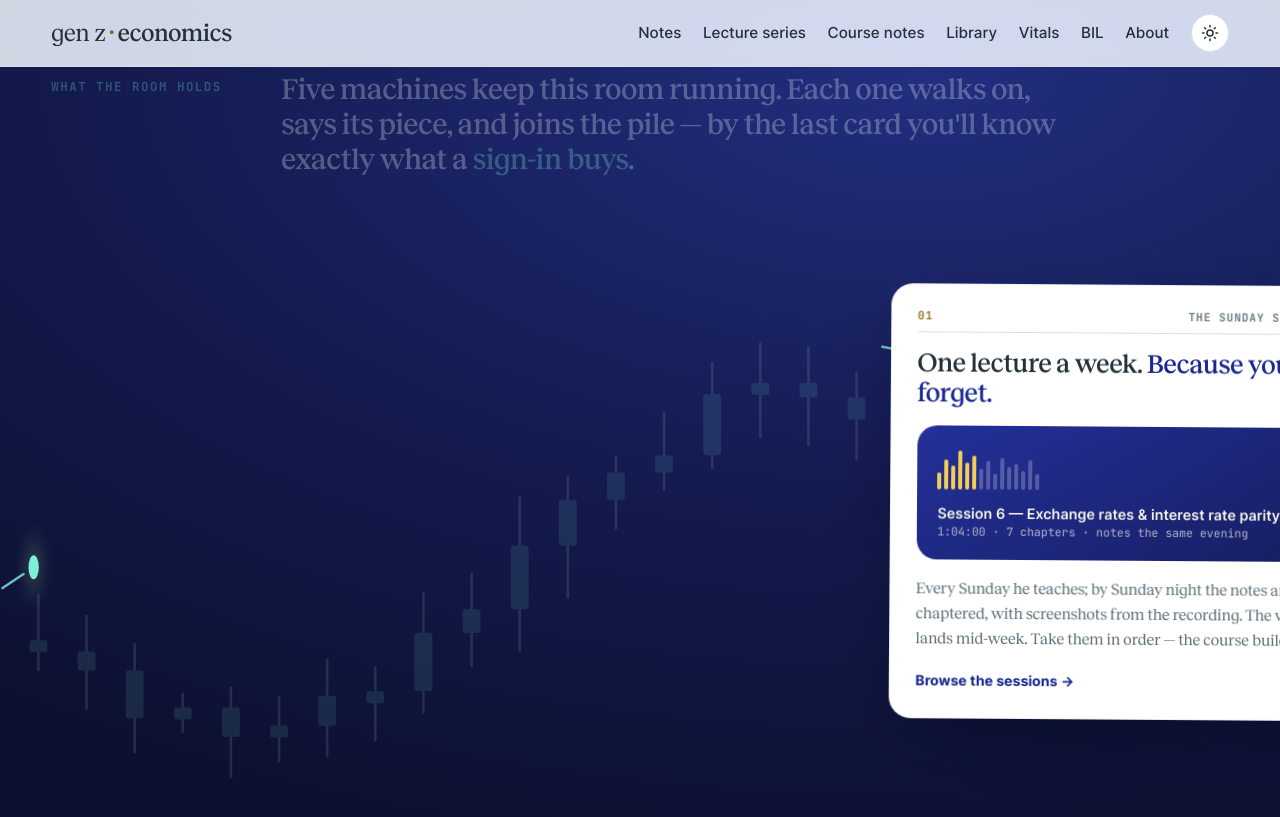
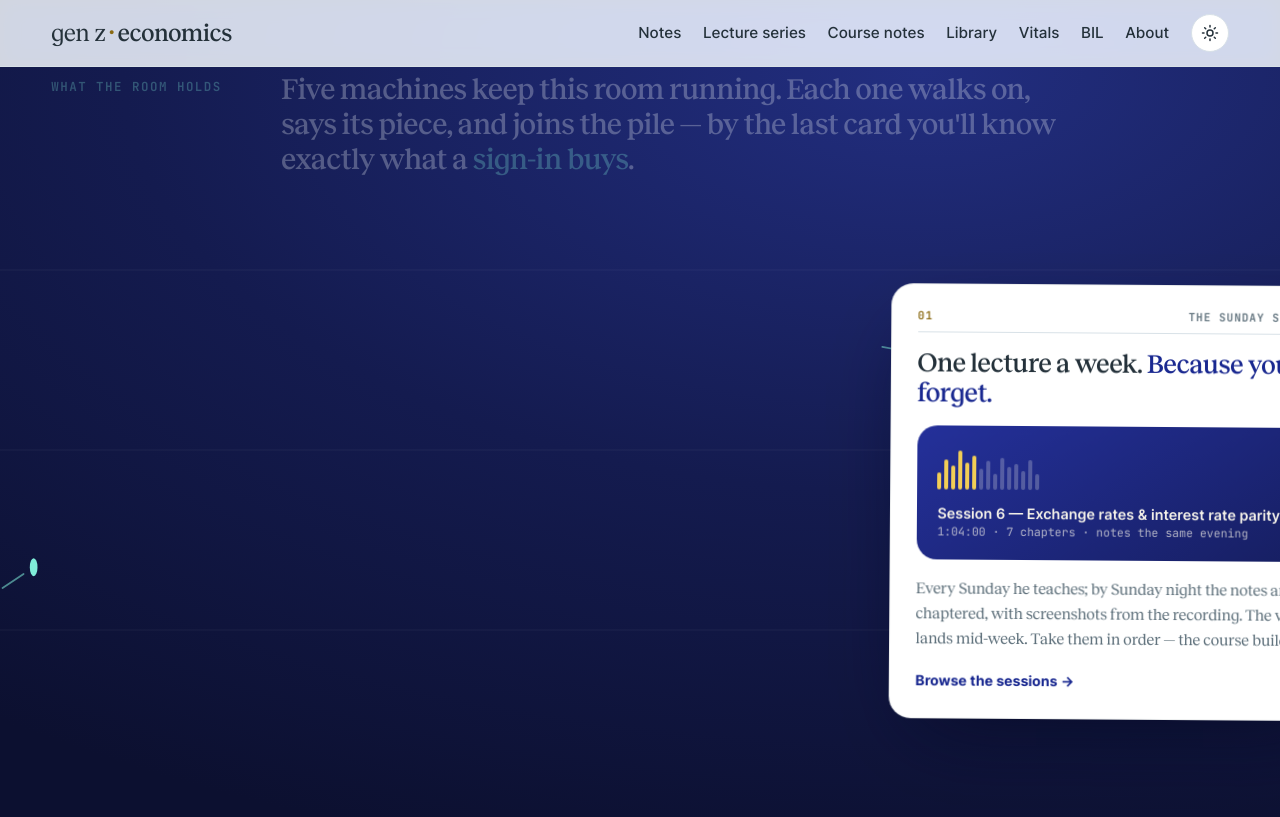
Before and after one commit to harsharya7021/genz-economics.com, a Jekyll site: the page built from index.html, in a window 1280 px wide and 900 px high, scrolled down 1262 px. Shown: the top 817 px of the window. Built offline with Jekyll 4.4.1, drawn with Linux system fonts in a browser that asks for light colours; nearby versions of some CDN libraries; the list of posts is cut into pages by our own code.

Commit message:
Hero: dark RBI-lion collage + dark lecture-hall art (your picks) on navy; ISB-only Google sign-in (isb.edu gate + hd hint + surfaced errors); replace candlestick stage backdrop with a clean scroll-drawn line + hairline grid

```diff
--- a/_layouts/home.html
+++ b/_layouts/home.html
@@ -62,43 +62,12 @@ layout: default
      in and joins a centred pile, then the pile rides the scroll down and
      dissolves into the white CTA. home-stack.js drives it. ── -->
 <section class="stack-stage" id="walkthrough">
-  <!-- ambient background texture: a stilled candlestick chart, very low
-       opacity — pure decoration, echoes the "stock line" progress mark
-       in the stage foot below without competing with the cards. -->
-  <svg class="stage-candles" viewBox="0 0 1000 300" preserveAspectRatio="none" aria-hidden="true">
-    <g class="sc-candle">
-      <line x1="30.0" y1="197.9" x2="30.0" y2="223.7"/><rect x="23.0" y="213.4" width="14" height="4.0" rx="1.5"/>
-      <line x1="67.6" y1="205.0" x2="67.6" y2="236.5"/><rect x="60.6" y="217.2" width="14" height="6.3" rx="1.5"/>
-      <line x1="105.2" y1="214.3" x2="105.2" y2="251.1"/><rect x="98.2" y="223.5" width="14" height="15.9" rx="1.5"/>
-      <line x1="142.8" y1="230.9" x2="142.8" y2="244.3"/><rect x="135.8" y="235.8" width="14" height="4.0" rx="1.5"/>
-      <line x1="180.4" y1="228.9" x2="180.4" y2="259.3"/><rect x="173.4" y="235.8" width="14" height="9.9" rx="1.5"/>
-      <line x1="218.0" y1="231.9" x2="218.0" y2="254.1"/><rect x="211.0" y="241.8" width="14" height="4.0" rx="1.5"/>
-      <line x1="255.6" y1="219.7" x2="255.6" y2="252.2"/><rect x="248.6" y="231.9" width="14" height="10.0" rx="1.5"/>
-      <line x1="293.2" y1="222.2" x2="293.2" y2="247.0"/><rect x="286.2" y="230.4" width="14" height="4.0" rx="1.5"/>
-      <line x1="330.8" y1="197.2" x2="330.8" y2="237.8"/><rect x="323.8" y="210.9" width="14" height="19.4" rx="1.5"/>
-      <line x1="368.4" y1="191.0" x2="368.4" y2="222.3"/><rect x="361.4" y="203.1" width="14" height="7.9" rx="1.5"/>
-      <line x1="406.0" y1="165.5" x2="406.0" y2="217.3"/><rect x="399.0" y="181.8" width="14" height="21.3" rx="1.5"/>
-      <line x1="443.6" y1="158.6" x2="443.6" y2="199.5"/><rect x="436.6" y="166.6" width="14" height="15.2" rx="1.5"/>
-      <line x1="481.2" y1="151.9" x2="481.2" y2="176.4"/><rect x="474.2" y="157.5" width="14" height="9.1" rx="1.5"/>
-      <line x1="518.8" y1="137.2" x2="518.8" y2="163.7"/><rect x="511.8" y="151.8" width="14" height="5.7" rx="1.5"/>
-      <line x1="556.4" y1="120.6" x2="556.4" y2="156.3"/><rect x="549.4" y="131.4" width="14" height="20.3" rx="1.5"/>
-      <line x1="594.0" y1="114.2" x2="594.0" y2="146.1"/><rect x="587.0" y="127.6" width="14" height="4.0" rx="1.5"/>
-      <line x1="631.6" y1="115.6" x2="631.6" y2="148.7"/><rect x="624.6" y="127.6" width="14" height="4.9" rx="1.5"/>
-      <line x1="669.2" y1="124.1" x2="669.2" y2="153.5"/><rect x="662.2" y="132.5" width="14" height="7.3" rx="1.5"/>
-      <line x1="706.8" y1="126.8" x2="706.8" y2="151.9"/><rect x="699.8" y="139.2" width="14" height="4.0" rx="1.5"/>
-      <line x1="744.4" y1="128.8" x2="744.4" y2="159.8"/><rect x="737.4" y="139.2" width="14" height="4.8" rx="1.5"/>
-      <line x1="782.0" y1="126.8" x2="782.0" y2="172.9"/><rect x="775.0" y="144.0" width="14" height="18.3" rx="1.5"/>
-      <line x1="819.6" y1="143.3" x2="819.6" y2="167.1"/><rect x="812.6" y="156.6" width="14" height="5.7" rx="1.5"/>
-      <line x1="857.2" y1="142.8" x2="857.2" y2="190.7"/><rect x="850.2" y="156.6" width="14" height="21.1" rx="1.5"/>
-      <line x1="894.8" y1="156.6" x2="894.8" y2="193.2"/><rect x="887.8" y="174.5" width="14" height="4.0" rx="1.5"/>
-      <line x1="932.4" y1="166.5" x2="932.4" y2="184.4"/><rect x="925.4" y="174.5" width="14" height="4.0" rx="1.5"/>
-      <line x1="970.0" y1="160.5" x2="970.0" y2="179.3"/><rect x="963.0" y="173.9" width="14" height="4.0" rx="1.5"/>
-    </g>
-  </svg>
-  <!-- the progress line: same coordinate space as the candles, drawn just
-       above their wicks — it reveals left-to-right as you scroll the belt,
-       climbing over the candlestick trend, dot riding the tip. -->
+  <!-- the scroll line: a single clean trend line that draws left-to-right
+       as you scroll the belt (stroke-dashoffset, home-stack.js), a lit dot
+       riding the tip. Three hairline gridlines give it a chart's structure
+       without the old candlesticks. -->
   <svg class="stage-spark" viewBox="0 0 1000 300" preserveAspectRatio="none" aria-hidden="true">
+    <g class="ssp-grid"><line x1="0" y1="90" x2="1000" y2="90"/><line x1="0" y1="150" x2="1000" y2="150"/><line x1="0" y1="210" x2="1000" y2="210"/></g>
     <path id="stackSparkPath" class="ssp-line" pathLength="1"
       d="M2 196 L30 188 L67.6 195 L105.2 204 L142.8 221 L180.4 219 L218 222 L255.6 210 L293.2 212 L330.8 187 L368.4 181 L406 155 L443.6 149 L481.2 142 L518.8 127 L556.4 111 L594 104 L631.6 106 L669.2 114 L706.8 117 L744.4 119 L782 117 L819.6 133 L857.2 133 L894.8 147 L932.4 157 L970 151 L998 118"/>
     <circle id="stackSparkDot" class="ssp-dot" r="4" cx="2" cy="196"></circle>
--- a/assets/css/main.css
+++ b/assets/css/main.css
@@ -1561,7 +1561,11 @@ dfn.lookup:hover { background: var(--highlight); }
   .flipped .hall-karma { animation: karmaPop .7s cubic-bezier(.2,1.4,.4,1) .5s both; }
   @keyframes karmaPop { from { transform: scale(0); } to { transform: scale(1); } }
 }
-.hall-caption { position: relative; z-index: 1; font: 400 .88rem/1.5 var(--body); color: var(--ink-soft); margin: 0; max-width: 32ch; }
+/* The back face carries the dark lecture-hall art — pull the caption to
+   light and lay a soft scrim under it so it reads over the navy. */
+.pf-back { color: #EAF0F5; }
+.pf-back::after { content: ""; position: absolute; inset: auto 0 0 0; height: 52%; background: linear-gradient(transparent, rgba(10,14,42,.82)); z-index: 0; pointer-events: none; }
+.hall-caption { position: relative; z-index: 1; font: 400 .88rem/1.5 var(--body); color: #C4D0DA; margin: 0; max-width: 32ch; }
 .mast-fact {
   display: flex; flex-direction: column; gap: .3rem; margin: 1.1rem 0 0;
   font: 600 .92rem var(--sans); color: var(--ink);
@@ -1617,9 +1621,7 @@ dfn.lookup:hover { background: var(--highlight); }
   position: relative;
 }
 /* ambient stilled candlestick chart, low opacity — decorative fill only */
-.stage-candles { position: absolute; inset: 0; width: 100%; height: 100%; opacity: .11; pointer-events: none; z-index: 0; }
-.stage-candles .sc-candle line { stroke: #F4F8FA; stroke-width: 2; }
-.stage-candles .sc-candle rect { fill: var(--isb-green); }
+/* (candlestick backdrop removed — the single scroll line below is the mark) */
 .stack-pin { position: relative; z-index: 1; min-height: 100svh; padding: 4.5rem 0 4rem; display: flex; flex-direction: column; }
 .stage-head { display: grid; grid-template-columns: 190px 1fr; gap: 2.5rem; align-items: start; }
 .stage-label { font: 600 .78rem var(--mono); letter-spacing: .12em; text-transform: uppercase; color: var(--isb-green); margin: .35rem 0 0; }
@@ -1660,8 +1662,9 @@ dfn.lookup:hover { background: var(--highlight); }
    (stroke dashoffset, driven by home-stack.js) as you scroll the belt,
    a lit dot riding the tip. Invisible without JS (dashoffset 1). */
 .stage-spark { position: absolute; inset: 0; width: 100%; height: 100%; pointer-events: none; z-index: 0; overflow: visible; }
-.ssp-line { fill: none; stroke: var(--isb-green); stroke-width: 2.5; vector-effect: non-scaling-stroke; stroke-linecap: round; stroke-linejoin: round; opacity: .8; stroke-dasharray: 1; stroke-dashoffset: 1; }
-.ssp-dot { fill: var(--isb-green); filter: drop-shadow(0 0 6px rgba(180,255,150,.75)); opacity: 0; }
+.ssp-grid line { stroke: #F4F8FA; stroke-width: 1; vector-effect: non-scaling-stroke; opacity: .05; }
+.ssp-line { fill: none; stroke: var(--isb-green); stroke-width: 1.75; vector-effect: non-scaling-stroke; stroke-linecap: round; stroke-linejoin: round; opacity: .55; stroke-dasharray: 1; stroke-dashoffset: 1; }
+.ssp-dot { fill: var(--isb-green); r: 3; opacity: 0; }
 .stack-ready .ssp-dot { opacity: 1; }
 
 /* Desktop, once home-stack.js takes over */
--- a/assets/js/comments.js
+++ b/assets/js/comments.js
@@ -37,6 +37,7 @@
     var authEl = box.querySelector(".cmt-auth"), formEl = box.querySelector(".cmt-form"), listEl = box.querySelector(".cmt-list");
 
     authMod.onAuthStateChanged(auth, function (user) {
+      if (user && window.GZE_emailAllowed && !window.GZE_emailAllowed(user.email)) { authMod.signOut(auth); user = null; }
       if (user) {
         authEl.innerHTML = '<span class="cmt-who"><img src="' + esc(user.photoURL || "") + '" alt="" class="cmt-av">' + esc(user.displayName || "You") + '</span><button type="button" class="cmt-signout">Sign out</button>';
         formEl.innerHTML = '<textarea class="cmt-input" rows="2" placeholder="Add to the discussion…"></textarea><button type="button" class="cmt-post">Post</button>';
@@ -50,7 +51,14 @@
       } else {
         authEl.innerHTML = '<button type="button" class="cmt-signin"><svg width="16" height="16" viewBox="0 0 24 24" fill="currentColor"><path d="M21.35 11.1H12v2.9h5.35c-.25 1.5-1.7 4.4-5.35 4.4a5.4 5.4 0 1 1 0-10.8c1.55 0 2.6.66 3.2 1.22l2.18-2.1C16.1 5.3 14.25 4.5 12 4.5a7.5 7.5 0 1 0 0 15c4.33 0 7.2-3.04 7.2-7.33 0-.49-.05-.86-.13-1.07z"/></svg> Sign in with Google</button>';
         formEl.innerHTML = "";
-        authEl.querySelector(".cmt-signin").addEventListener("click", function () { authMod.signInWithPopup(auth, new authMod.GoogleAuthProvider()); });
+        authEl.querySelector(".cmt-signin").addEventListener("click", function () {
+          var p = new authMod.GoogleAuthProvider(); p.setCustomParameters({ hd: "isb.edu" });
+          authMod.signInWithPopup(auth, p).then(function (res) {
+            if (window.GZE_emailAllowed && !window.GZE_emailAllowed(res.user && res.user.email)) {
+              authMod.signOut(auth); alert("This room is ISB-only — please sign in with your @isb.edu email.");
+            }
+          }).catch(function (err) { console.error("[gze] sign-in:", err && err.code); });
+        });
       }
     });
 
--- a/assets/js/firebase-config.js
+++ b/assets/js/firebase-config.js
@@ -12,3 +12,15 @@ window.GZE_FIREBASE = {
   appId: "1:157907058977:web:025ff35b68caf035137e60",
   measurementId: "G-FQKR6VWLE8"
 };
+
+/* Sign-in is ISB-only. Add domains here if alumni/faculty domains open up.
+   The `hd` param only *hints* Google's picker — the real gate is this
+   post-sign-in check, shared by every sign-in button on the site. */
+window.GZE_ALLOWED_DOMAINS = ["isb.edu"];
+window.GZE_emailAllowed = function (email) {
+  var allowed = window.GZE_ALLOWED_DOMAINS || [];
+  if (!allowed.length) return true;
+  email = (email || "").toLowerCase();
+  var at = email.lastIndexOf("@");
+  return at !== -1 && allowed.indexOf(email.slice(at + 1)) !== -1;
+};
--- a/assets/js/site.js
+++ b/assets/js/site.js
@@ -352,13 +352,25 @@
     var app = m[0].initializeApp(window.GZE_FIREBASE, "site");
     var auth = m[1].getAuth(app);
     m[1].onAuthStateChanged(auth, function (user) {
+      if (user && window.GZE_emailAllowed && !window.GZE_emailAllowed(user.email)) { m[1].signOut(auth); return; }
       document.body.classList.toggle("site-signed-in", !!user);
     });
     els.forEach(function (el) {
       el.addEventListener("click", function (e) {
         e.preventDefault();
-        m[1].signInWithPopup(auth, new m[1].GoogleAuthProvider()).catch(function (err) {
+        var provider = new m[1].GoogleAuthProvider();
+        provider.setCustomParameters({ hd: "isb.edu", prompt: "select_account" });
+        m[1].signInWithPopup(auth, provider).then(function (res) {
+          var email = res.user && res.user.email;
+          if (window.GZE_emailAllowed && !window.GZE_emailAllowed(email)) {
+            m[1].signOut(auth);
+            alert("This room is ISB-only — please sign in with your @isb.edu email.");
+          }
+        }).catch(function (err) {
           console.error("[gze] sign-in failed:", err && err.code, err);
+          if (err && err.code === "auth/unauthorized-domain") {
+            alert("Sign-in isn't enabled for this domain yet. In Firebase → Authentication → Settings → Authorized domains, add genz-economics.com.");
+          }
         });
       });
     });
```
Also changed, not shown: assets/js/essay.js (+12 -1 lines), 3 other files.
